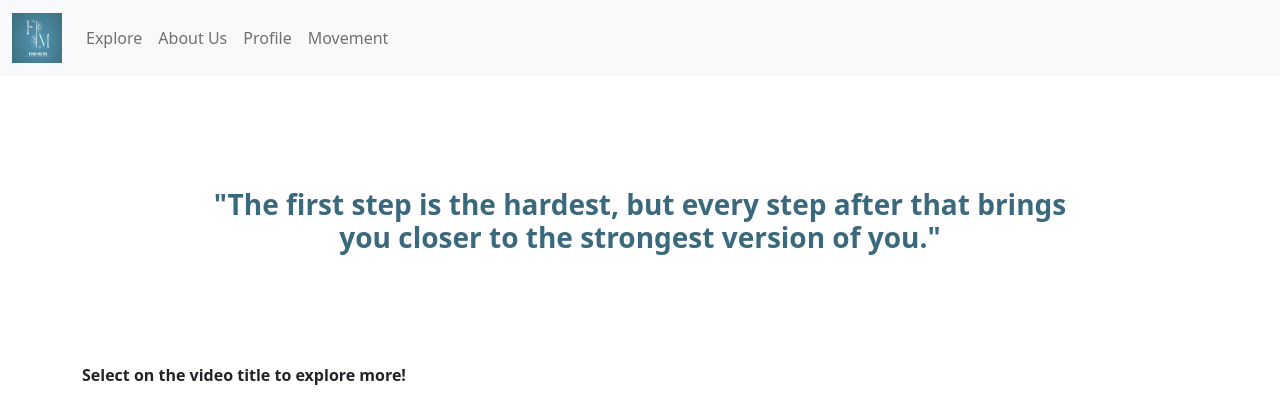
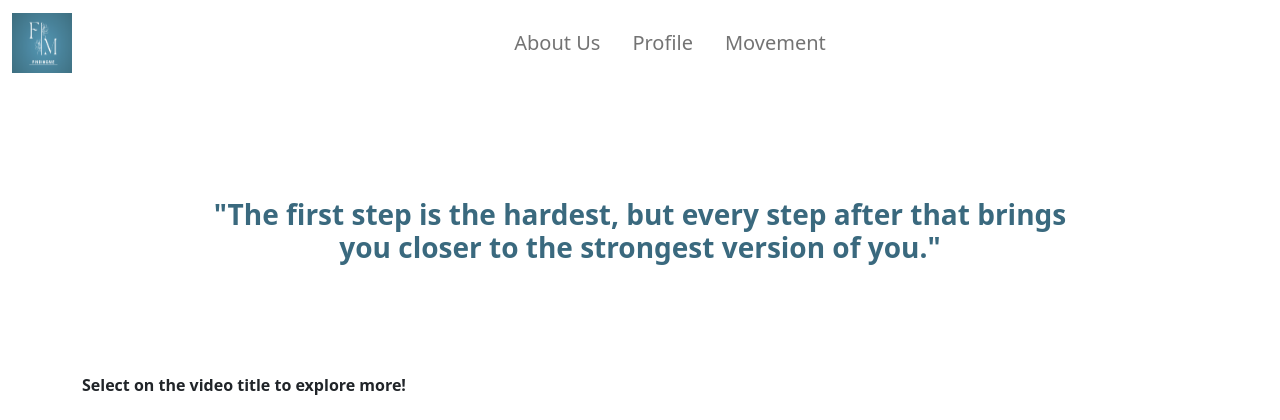
Before and after one commit to xcbhx/1910_final_project, a Flask app: page /movement in a window 1280 px wide. Shown: the top 420 px of the page. Run offline with Flask 3, Linux system fonts and the light colour scheme.

Commit message:
edited navbar

```diff
--- a/templates/base.html
+++ b/templates/base.html
@@ -9,36 +9,42 @@
     </head>
     <body>
         <!-- Navbar -->
-         <nav class="navbar navbar-expand-lg navbar-light bg-light">
+        <nav class="navbar navbar-expand-lg navbar-light bg-transparent">
             <div class="container-fluid">
+                <!-- Logo -->
                 <a class="navbar-brand" href="/">
-                    <img src="{{ url_for('static', filename='landingpageimg.png') }}" alt="Page icon" width="50" height="50">
+                    <img src="{{ url_for('static', filename='landingpageimg.png') }}" alt="Page icon" width="60" height="60">
                 </a>
-                <div class="collapse navbar-collapse" id="navbarNav">
+                <!-- Toggle Button for Mobile -->
+                <button class="navbar-toggler" type="button" data-bs-toggle="collapse" data-bs-target="#navbarNav" aria-controls="navbarNav" aria-expanded="false" aria-label="Toggle navigation">
+                    <span class="navbar-toggler-icon"></span>
+                </button>
+                <!-- Navbar Links -->
+                <div class="collapse navbar-collapse justify-content-center" id="navbarNav">
                     <ul class="navbar-nav">
-                        <li class="nav-item"><a class="nav-link" href="/explore">Explore</a></li>
-                        <li class="nav-item"><a class="nav-link" href="/aboutus">About Us</a></li>
-                        <li class="nav-item"><a class="nav-link" href="/profile?logged_in={{ 'true' if logged_in else 'false' }}">Profile</a></li>
-                        <li class="nav-item"><a class="nav-link" href="/movement">Movement</a></li>
+                        <li class="nav-item navbar-brand mb-0"><a class="nav-link" href="/aboutus">About Us</a></li>
+                        <li class="nav-item navbar-brand mb-0"><a class="nav-link" href="/profile?logged_in={{ 'true' if logged_in else 'false' }}">Profile</a></li>
+                        <li class="nav-item navbar-brand mb-0"><a class="nav-link" href="/movement">Movement</a></li>
                         {% if not logged_in and request.path == '/explore' %}
-                        <li class="nav-item"><a class="nav-link" href="/signin">Sign In</a></li>
-                        <li class="nav-item"><a class="nav-link" href="/join">Join</a></li>
+                        <li class="nav-item navbar-brand mb-0"><a class="nav-link" href="/explore">Explore</a></li>
+                        <li class="nav-item navbar-brand mb-0"><a class="nav-link" href="/signin">Sign In</a></li>
+                        <li class="nav-item navbar-brand mb-0"><a class="nav-link" href="/join">Join</a></li>
                         {% endif %}
                     </ul>
                 </div>
             </div>
-         </nav>
+        </nav>
 
-         <!-- Main Content -->
+        <!-- Main Content -->
         <main class="container">
             {% block content %}
             {% endblock %}
         </main>
+
         <!-- Footer -->
         <footer class="bg-light text-center py-3 mt-4">
             <p>© FindingMe 2024</p>
         </footer>
 
-        <script src="https://cdn.jsdelivr.net/npm/bootstrap@5.0.2/dist/js/bootstrap.bundle.min.js" integrity="sha384-MrcW6ZMFYlzcLA8Nl+NtUVF0sA7MsXsP1UyJoMp4YLEuNSfAP+JcXn/tWtIaxVXM" crossorigin="anonymous"></script>
     </body>
 </html>
```
